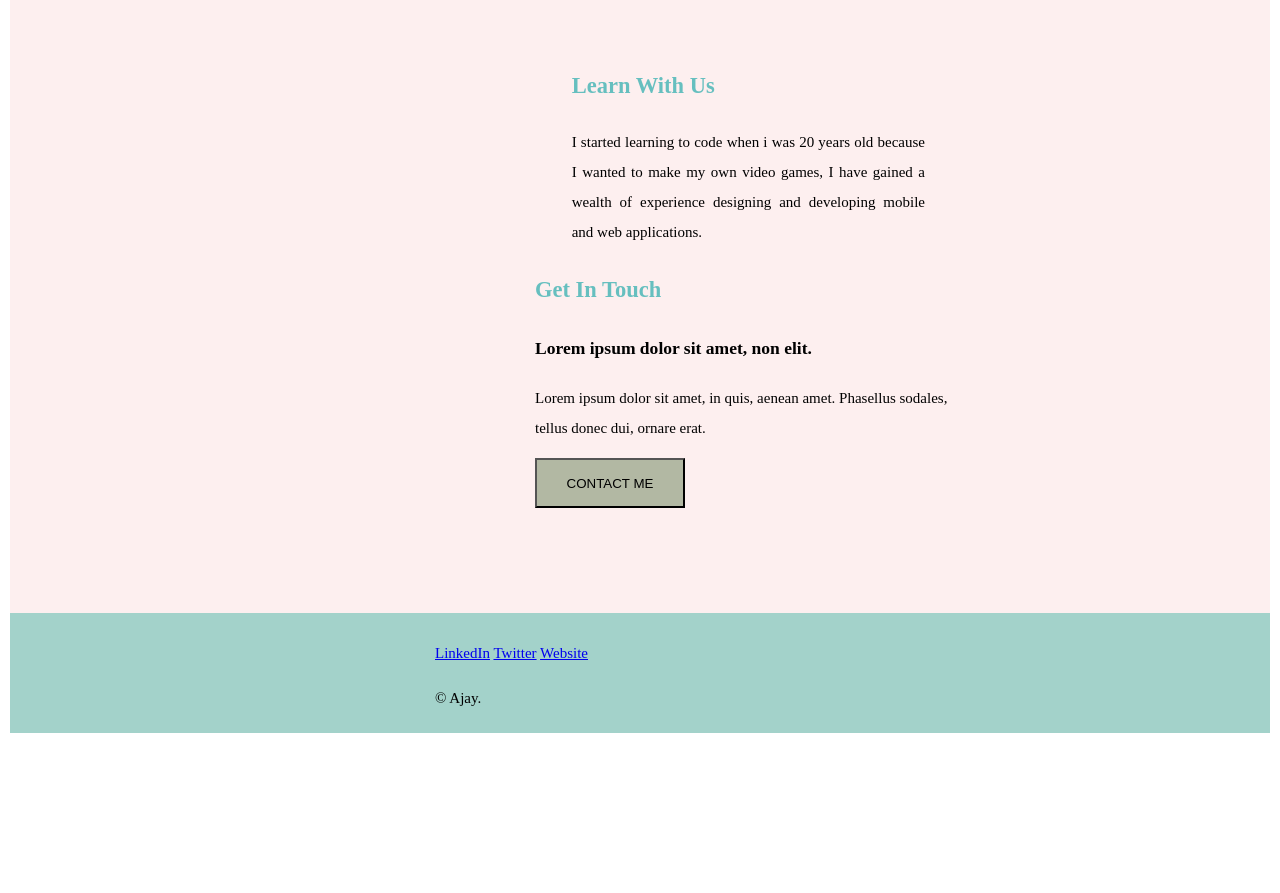
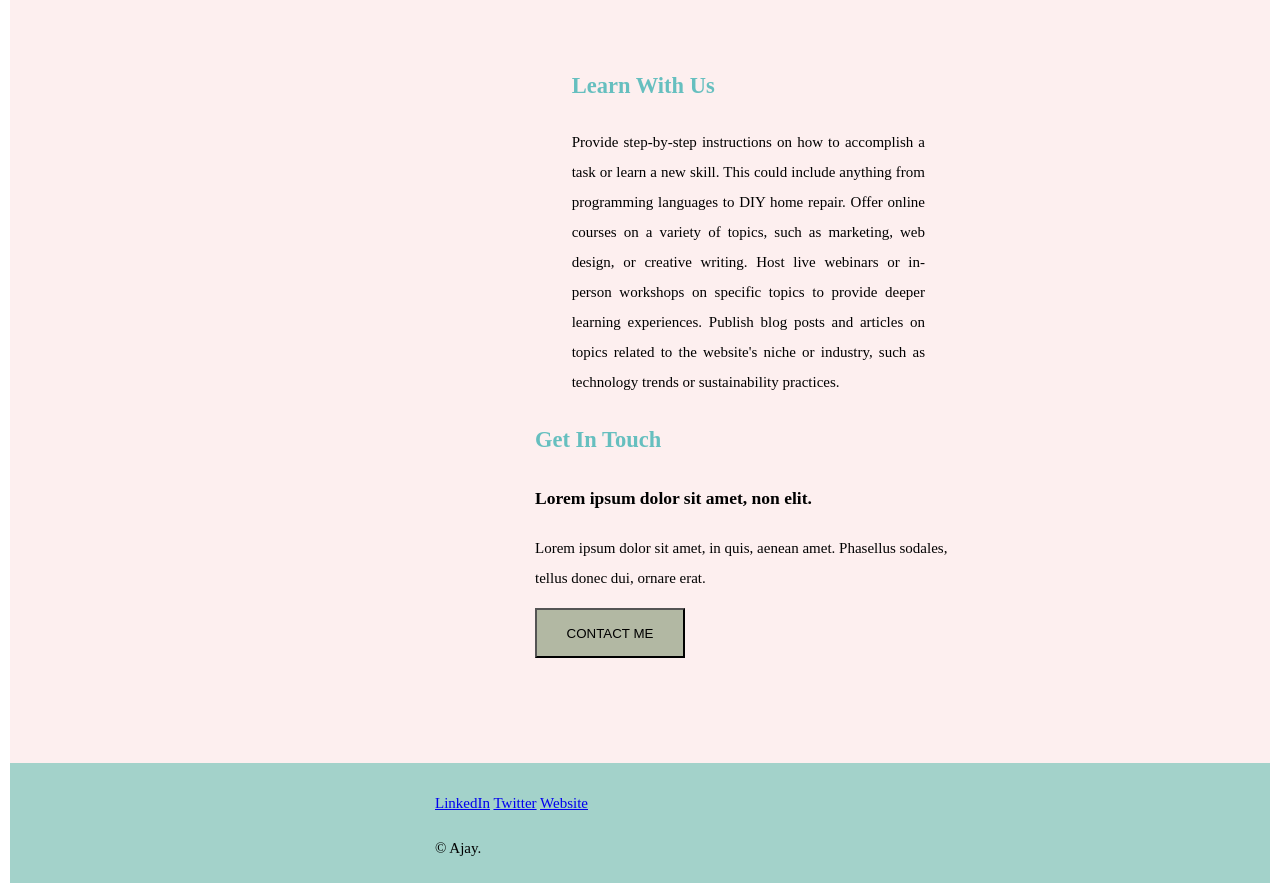
Before and after one commit to AjayBreddy/IamAjay, a plain HTML site: page index.html in a window 1280 px wide. Shown: the part 3220-4113 px from the top of the page. Before the commit the page ends 3963 px from the top, so only its background shows below. Drawn offline with Linux system fonts and the light colour scheme.

Commit message:
Update index.html

```diff
--- a/index.html
+++ b/index.html
@@ -71,8 +71,10 @@
   <img class="cod-img" src="img/quaries.png" height="190px" width="190px" alt="">
   <div class="text">
 	  <h2><b>Learn With Us</b></h2>
-      <p>I started learning to code when i was 20 years old because I wanted to make my own video games,
-	  I have gained a wealth of experience designing and developing mobile and web applications.</p>
+      <p>Provide step-by-step instructions on how to accomplish a task or learn a new skill. This could include anything from programming
+	      languages to DIY home repair. Offer online courses on a variety of topics, such as marketing, web design, or creative writing.
+	  Host live webinars or in-person workshops on specific topics to provide deeper learning experiences. Publish blog posts and articles
+	      on topics related to the website's niche or industry, such as technology trends or sustainability practices.</p>
 	  </div>
     </div>
 
```
